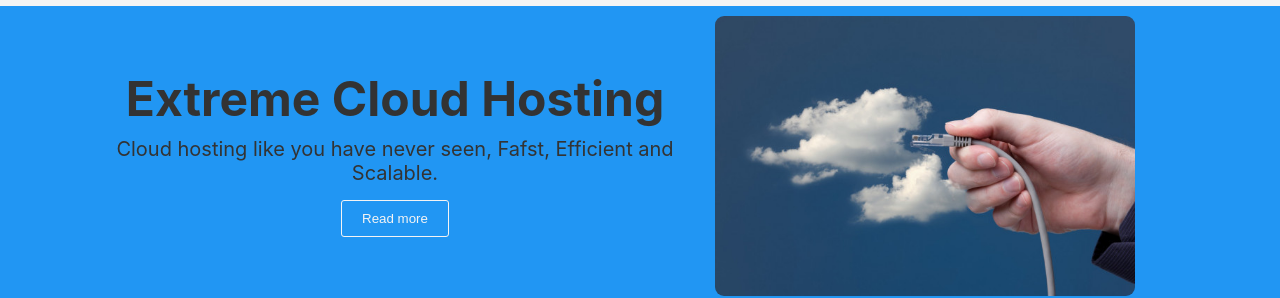
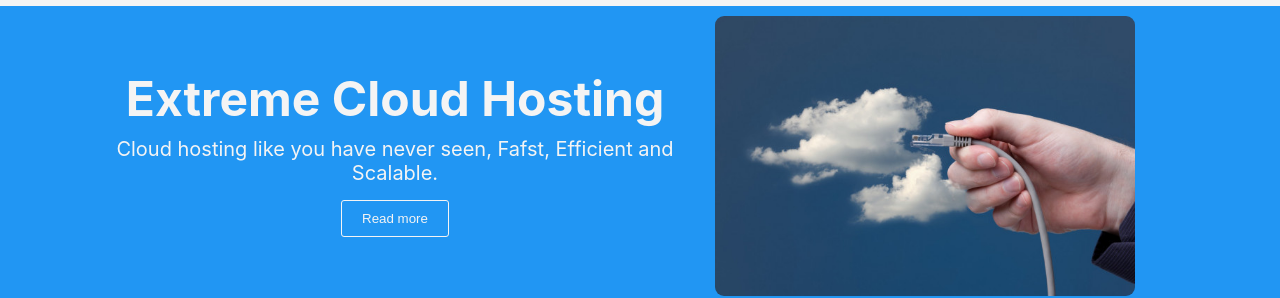
Before and after one commit to NorVirae/ogcloud, a React (Create React App) app: page / in a window 1280 px wide. Shown: the part 1114-1412 px from the top of the page. Built offline with nearby package versions, Linux system fonts and the light colour scheme.

Commit message:
added the white color to heading and paragraph of element

```diff
--- a/src/index.css
+++ b/src/index.css
@@ -49,3 +49,18 @@ h1, h2 {
 .text-center {
     text-align:center;
 }
+
+.bg-secondary {
+    background-color:var(--secondary-color);
+}
+
+.bg-ash {
+    background-color: rgb(212, 206, 206);
+}
+
+
+/* text-colors */
+
+.text-white {
+    color:var(--white-color)
+}
```
